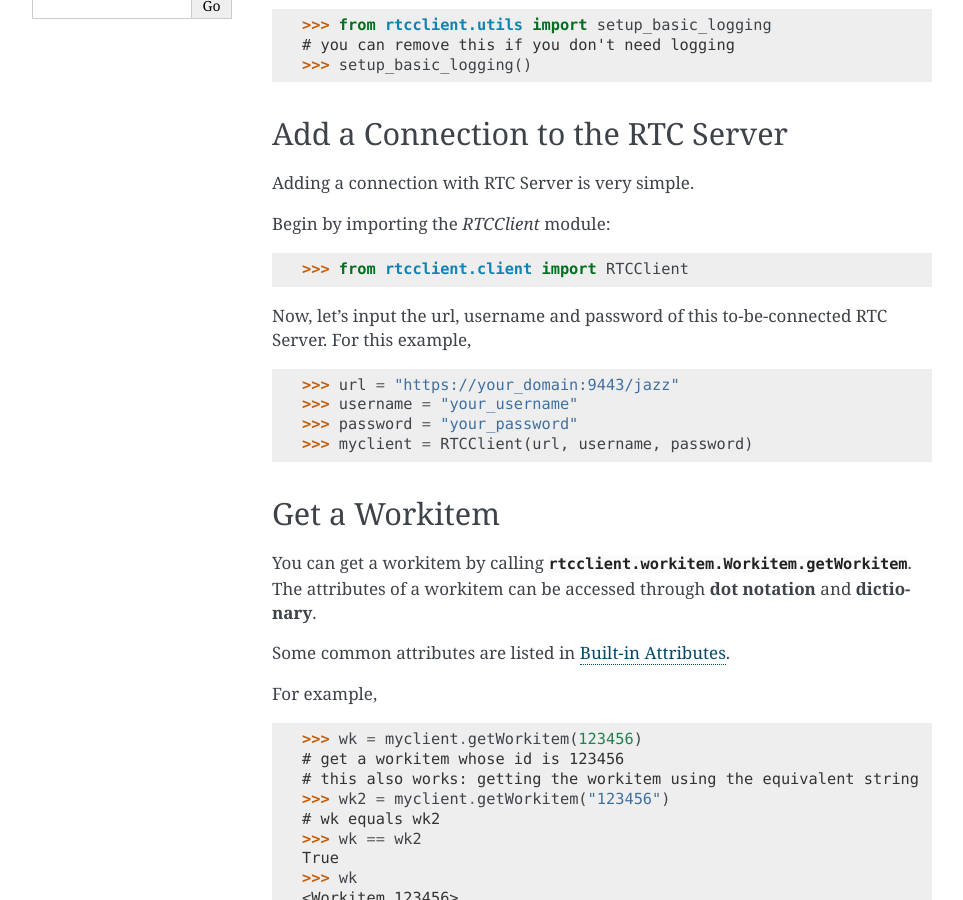
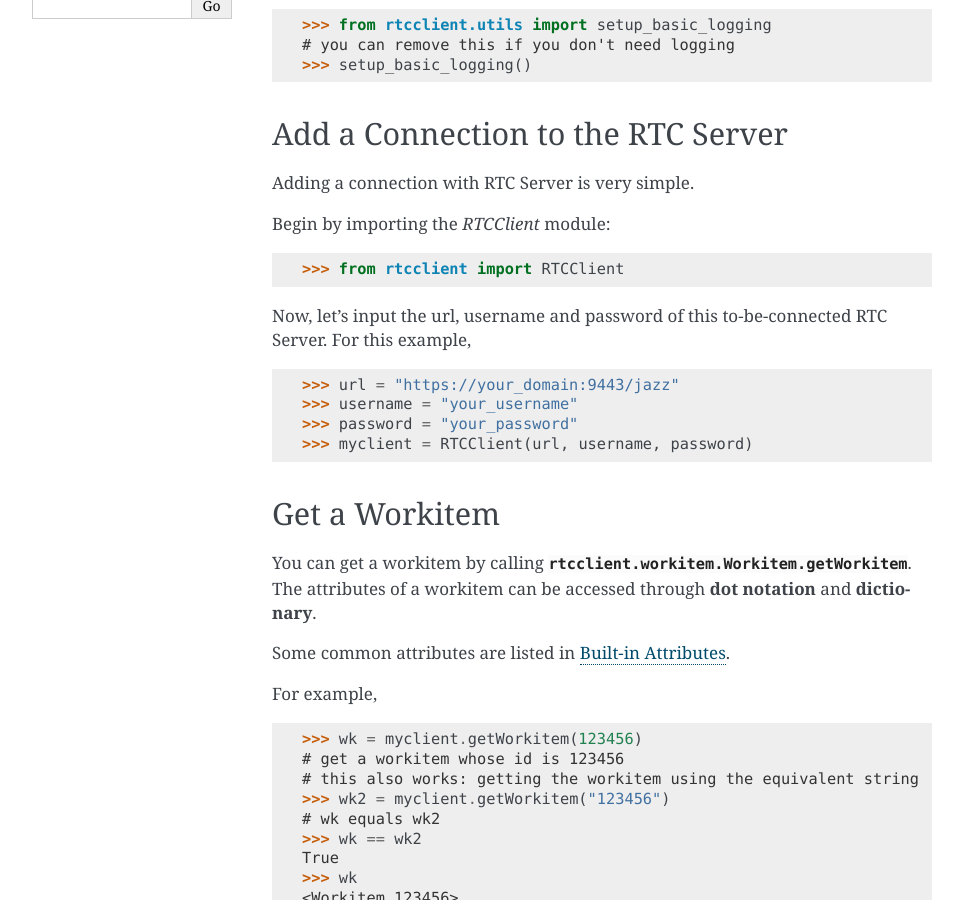
Before and after one commit to dixudx/rtcclient, a Sphinx documentation site: the page built from doc/source/quickstart.rst, in a window 1280 px wide and 900 px high, scrolled down 530 px. Shown: the whole window, without its empty margins (148-1111 px from the left). Built offline with Sphinx 7.4.7, drawn with Linux system fonts in a browser that asks for light colours.

Commit message:
add RTCClient to __init__

```diff
--- a/README.rst
+++ b/README.rst
@@ -74,7 +74,7 @@
 .. code-block:: python
 
     >>> from rtcclient.utils import setup_basic_logging
-    >>> from rtcclient.client import RTCClient
+    >>> from rtcclient import RTCClient
     # you can remove this if you don't need logging
     # default debug logging for console output
     >>> setup_basic_logging()
--- a/doc/source/quickstart.rst
+++ b/doc/source/quickstart.rst
@@ -37,7 +37,7 @@
 
 Begin by importing the `RTCClient` module::
 
-    >>> from rtcclient.client import RTCClient
+    >>> from rtcclient import RTCClient
 
 Now, let's input the url, username and password of this to-be-connected
 RTC Server. For this example,
--- a/rtcclient/__init__.py
+++ b/rtcclient/__init__.py
@@ -29,3 +29,5 @@
 import os
 _path = os.path.realpath(os.path.dirname(__file__))
 _search_path = os.path.join(_path, 'templates')
+
+from rtcclient.client import RTCClient
```
Also changed, not shown: other parts of README.rst (+2 -2 lines), 1 other file.
